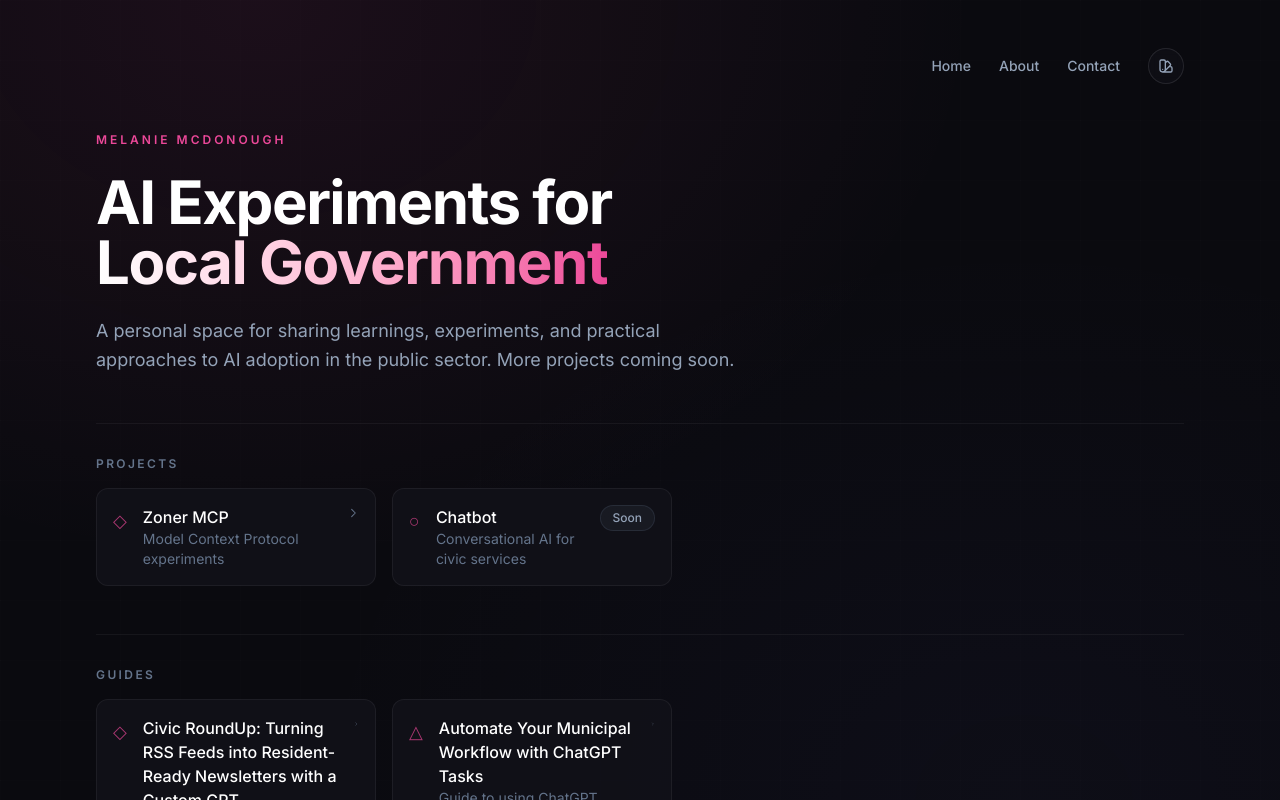
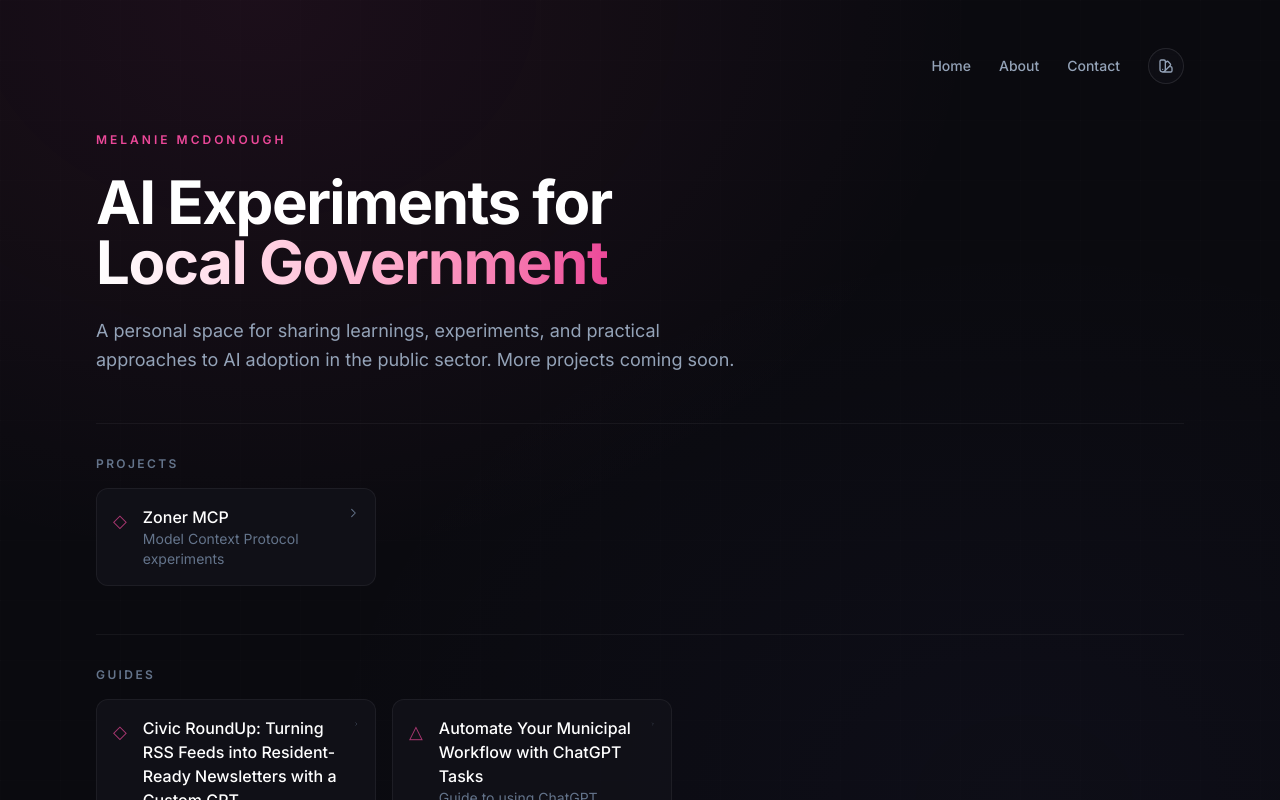
Before and after one commit to melbamorph/melaniemcd-ai, a Next.js app: page / in a window 1280 px wide. Shown: the top 800 px of the page. Built offline with nearby package versions, Linux system fonts and the light colour scheme.

Commit message:
Remove placeholder Projects card

```diff
--- a/app/page.tsx
+++ b/app/page.tsx
@@ -31,14 +31,6 @@ export default function HomePage() {
                 <path strokeLinecap="round" strokeLinejoin="round" strokeWidth={2} d="M9 5l7 7-7 7" />
               </svg>
             </Link>
-            <div className="coming-soon-card glow-accent">
-              <span className="coming-soon-icon">○</span>
-              <div>
-                <p className="font-medium text-white">Chatbot</p>
-                <p className="text-sm text-muted-400">Conversational AI for civic services</p>
-              </div>
-              <span className="tag tag-coming ml-auto">Soon</span>
-            </div>
           </div>
         </div>
 
```
